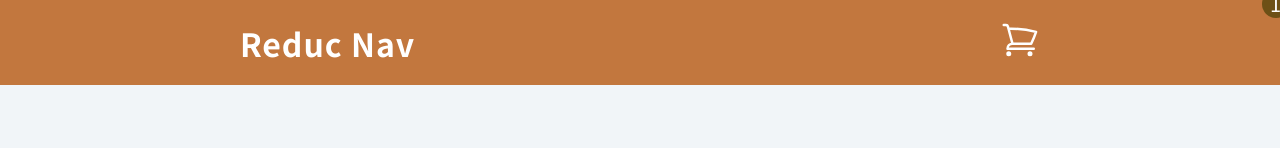
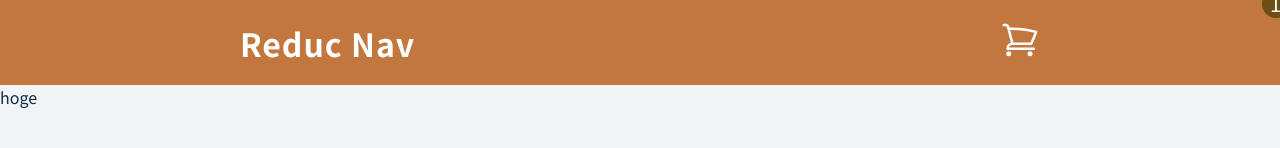
Before and after one commit to naoyatsuchida/redux-shop, a React (Create React App) app: page / in a window 1280 px wide. Shown: the top 148 px of the page. Built offline with nearby package versions, Linux system fonts and the light colour scheme.

Commit message:
git学習用 hoge挿入inApp.js

```diff
--- a/src/App.js
+++ b/src/App.js
@@ -7,6 +7,7 @@ function App() {
   return (
     <main>
       <Navbar />
+      <p>hoge</p>
       <CartContainr />
     </main>
   );
```
